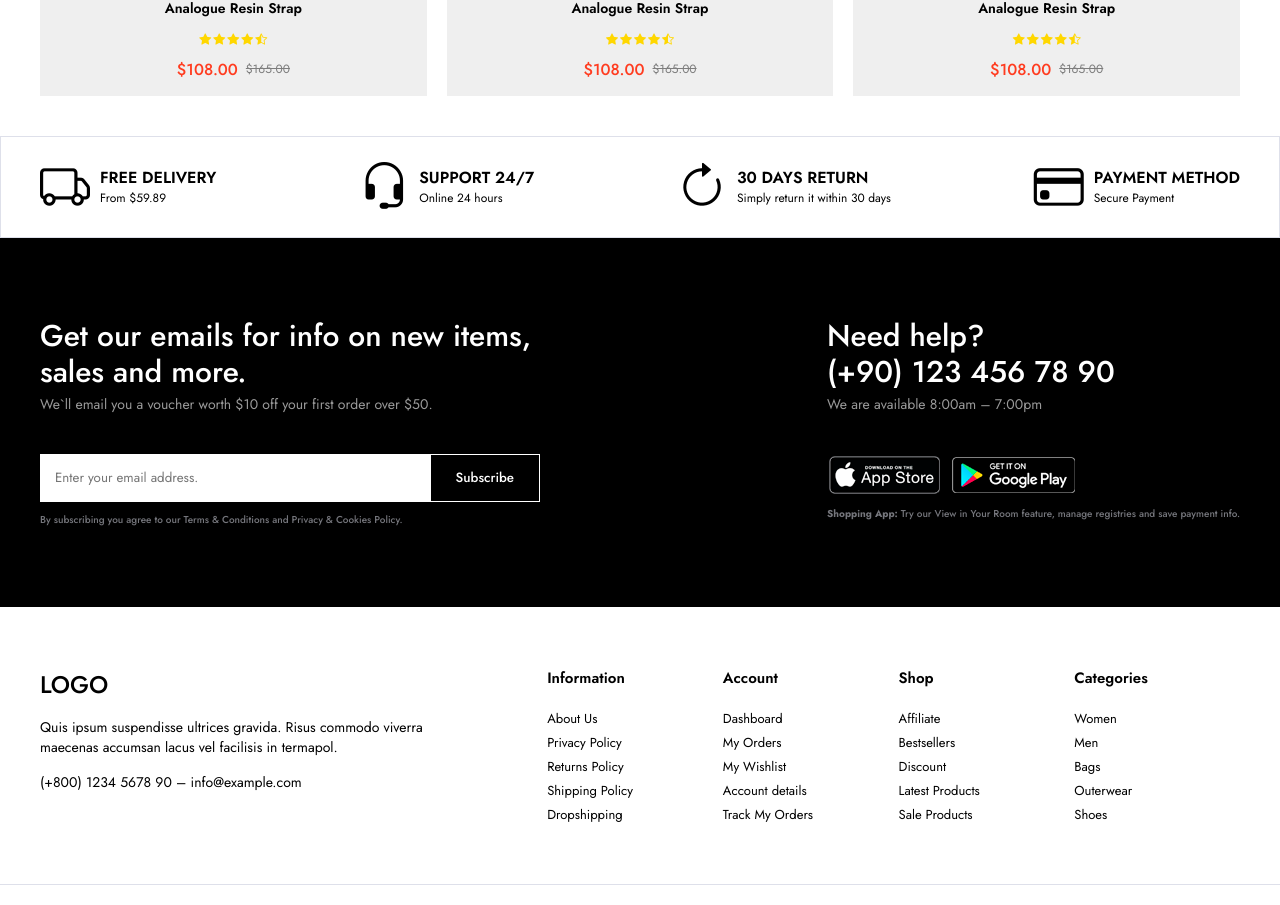
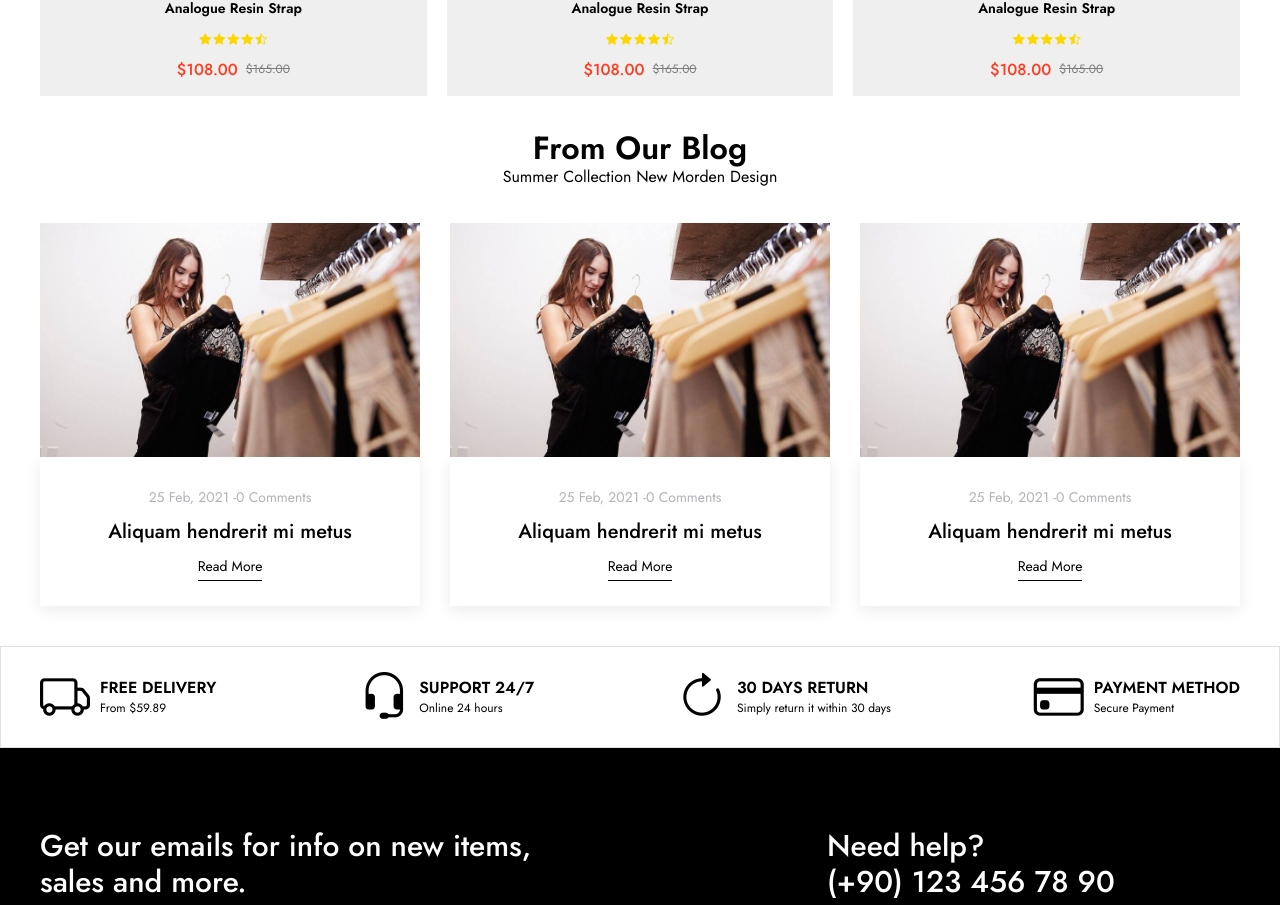
Before and after one commit to ycihan0/e-commerce, a React (Vite) app in the folder frontend/: page / in a window 1280 px wide. Shown: the part 3340-4245 px from the top of the page. Built offline with nearby package versions, Linux system fonts and the light colour scheme.

Commit message:
Blogs added

```diff
--- a/frontend/src/App.jsx
+++ b/frontend/src/App.jsx
@@ -6,6 +6,7 @@
 import Sliders from './components/Slider/Sliders'
 import './App.css'
 import Campaigns from './components/Campaigns/Campaigns'
+import Blogs from './components/Blogs/Blogs'
 
 function App() {
 
@@ -17,6 +18,7 @@
       <Products/>
       <Campaigns/>
       <Products/>
+      <Blogs/>
       <Policy/>
       <Footer/>
     </div>
--- /dev/null
+++ b/frontend/src/components/Blogs/BlogItem.css
@@ -0,0 +1,40 @@
+.blog-list .blog-image {
+  display: flex;
+}
+
+.blog-list .blog-image img {
+  width: 100%;
+}
+
+.blog-item .blog-info {
+  padding: 30px 10px 25px 10px;
+  display: flex;
+  flex-direction: column;
+  align-items: center;
+  box-shadow: 0 5px 15px rgb(0 0 0 / 8%);
+}
+
+.blog-item .blog-info-top {
+  font-size: 14px;
+  color: #b2b3b8;
+  margin-bottom: 10px;
+}
+
+.blog-item .blog-info-center a {
+    font-size: 20px;
+    margin-bottom: 20px;
+    font-weight: 500;
+}
+
+.blog-item .blog-info-bottom a {
+    font-size: 14px;
+    border-bottom: 1px solid;
+    padding-bottom: 4px;
+    margin-top: 10px;
+    display: inline-block;
+    transition: .2s ease color;
+}
+
+.blog-item .blog-info-bottom a:hover {
+    color: #1367ef;
+}
--- /dev/null
+++ b/frontend/src/components/Blogs/BlogItem.jsx
@@ -0,0 +1,24 @@
+import "./BlogItem.css"
+
+const BlogItem = () => {
+  return (
+    <li className="blog-item">
+            <a href="#" className="blog-image">
+              <img src="img/blogs/blog1.jpg" alt="" />
+            </a>
+            <div className="blog-info">
+              <div className="blog-info-top">
+                <span>25 Feb, 2021 </span>-<span>0 Comments</span>
+              </div>
+              <div className="blog-info-center">
+                <a href="#">Aliquam hendrerit mi metus</a>
+              </div>
+              <div className="blog-info-bottom">
+                <a href="#">Read More</a>
+              </div>
+            </div>
+          </li>
+  )
+}
+
+export default BlogItem
--- /dev/null
+++ b/frontend/src/components/Blogs/Blogs.css
@@ -0,0 +1,9 @@
+.blogs {
+  margin-bottom: 30px;
+}
+
+.blogs .blog-list {
+  display: grid;
+  grid-template-columns: 1fr 1fr 1fr;
+  gap: 30px;
+}
--- /dev/null
+++ b/frontend/src/components/Blogs/Blogs.jsx
@@ -0,0 +1,22 @@
+import BlogItem from "./BlogItem";
+import "./Blogs.css";
+
+const Blogs = () => {
+  return (
+    <section className="blogs">
+      <div className="container">
+        <div className="section-title">
+          <h2>From Our Blog</h2>
+          <p>Summer Collection New Morden Design</p>
+        </div>
+        <ul className="blog-list">
+          <BlogItem />
+          <BlogItem />
+          <BlogItem />
+        </ul>
+      </div>
+    </section>
+  );
+};
+
+export default Blogs;
```
